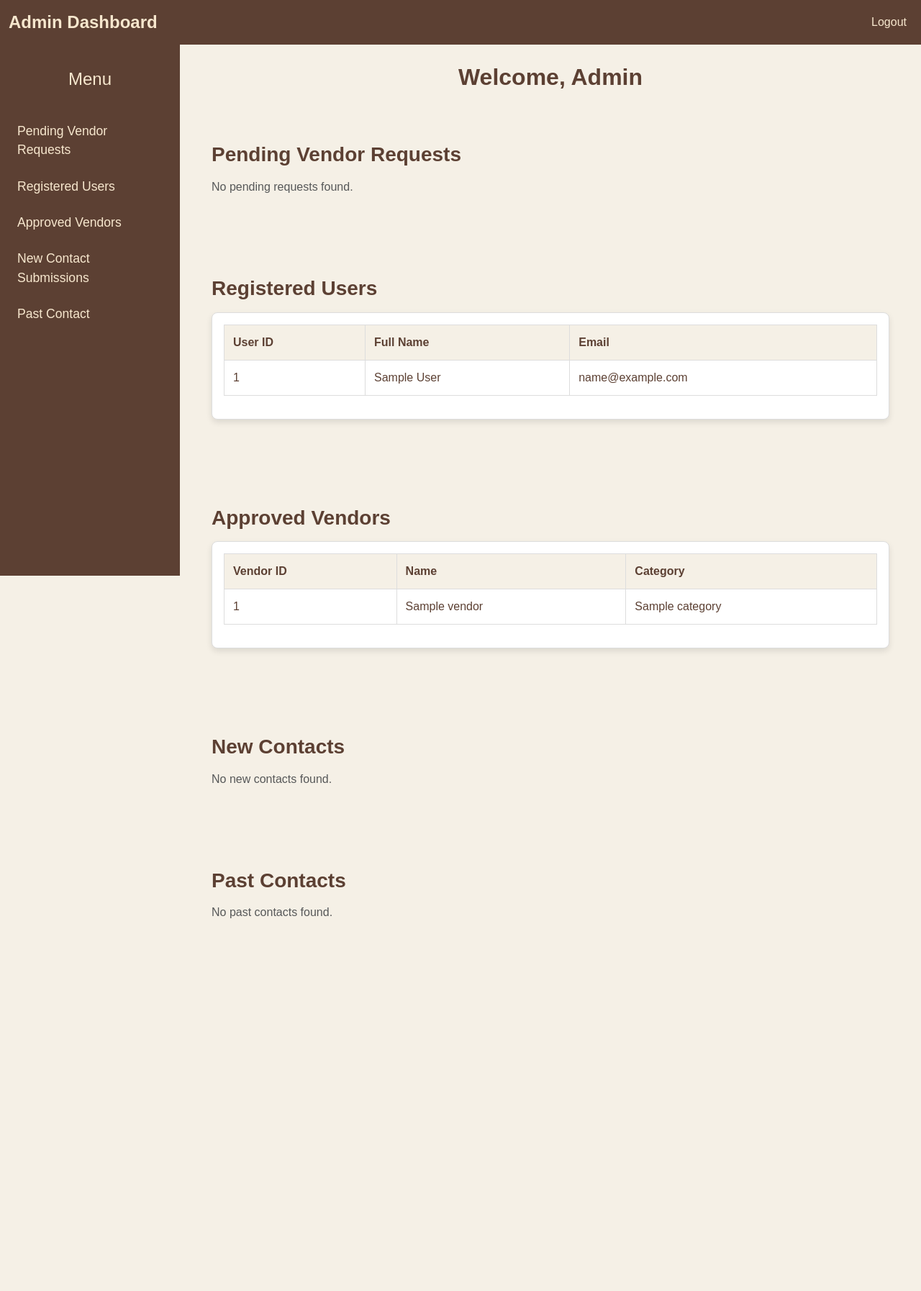
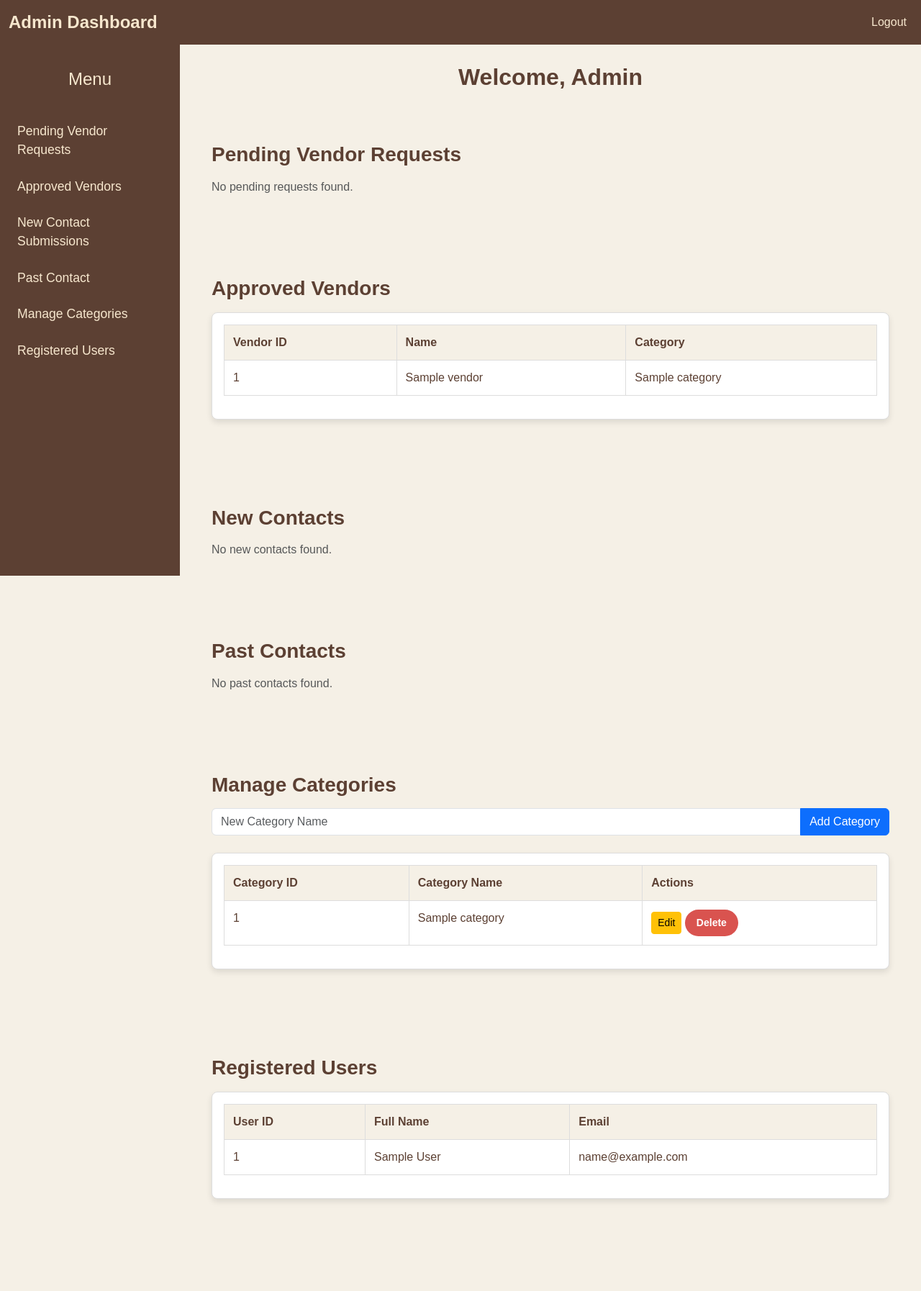
Before and after one commit to manasvi111/Raami, a PHP site: page /admin_dashboard.php in a window 1280 px wide. Shown: the whole page at 72% size. Before the commit the page ends 1276 px from the top, so only its background shows below. Run offline with PHP 8.4, Linux system fonts and the light colour scheme; the visitor is signed in with stand-in values (Sample User, id 1); tables that the repository leaves empty or names only in its code hold one stand-in row (values such as "Sample post").

Commit message:
Add the manage category function in the admin dashboard

```diff
--- a/admin_dashboard.php
+++ b/admin_dashboard.php
@@ -63,10 +63,11 @@ $pastContacts = $conn->query("SELECT * FROM contact_submissions WHERE status = '
 <div class="sidebar">
     <h4 class="text-center mt-4">Menu</h4>
     <a href="#pending-requests">Pending Vendor Requests</a>
-    <a href="#registered-users">Registered Users</a>
     <a href="#approved-vendors">Approved Vendors</a>
     <a href="#new-contacts">New Contact Submissions</a>
     <a href="#past-contacts">Past Contact</a>
+    <a href="#manage-categories">Manage Categories</a>
+    <a href="#registered-users">Registered Users</a>
 </div>
 
 <!-- Main Content -->
@@ -114,33 +115,6 @@ $pastContacts = $conn->query("SELECT * FROM contact_submissions WHERE status = '
             <?php else: ?>
                 <p class="text-muted">No pending requests found.</p>
             <?php endif; ?>
-        </section>
-
-        <!-- Registered Users Section -->
-        <section id="registered-users" class="my-5">
-            <h3>Registered Users</h3>
-            <div class="card">
-                <div class="card-body">
-                    <table class="table table-bordered">
-                        <thead>
-                            <tr>
-                                <th>User ID</th>
-                                <th>Full Name</th>
-                                <th>Email</th>
-                            </tr>
-                        </thead>
-                        <tbody>
-                            <?php while ($user = $registeredUsers->fetch_assoc()): ?>
-                                <tr>
-                                    <td><?php echo $user['id']; ?></td>
-                                    <td><?php echo htmlspecialchars($user['full_name']); ?></td>
-                                    <td><?php echo htmlspecialchars($user['email']); ?></td>
-                                </tr>
-                            <?php endwhile; ?>
-                        </tbody>
-                    </table>
-                </div>
-            </div>
         </section>
 
         <!-- Approved Vendors Section -->
@@ -239,7 +213,85 @@ $pastContacts = $conn->query("SELECT * FROM contact_submissions WHERE status = '
                 <p class="text-muted">No past contacts found.</p>
             <?php endif; ?>
         </section>
+        <!-- Manage Categories Section -->
+        <section id="manage-categories" class="my-5">
+            <h3>Manage Categories</h3>
 
+            <!-- Add New Category Form -->
+            <form action="add_category.php" method="POST" class="mb-4">
+                <div class="input-group">
+                    <input type="text" name="category_name" class="form-control" placeholder="New Category Name" required>
+                    <button class="btn btn-primary" type="submit">Add Category</button>
+                </div>
+            </form>
+
+            <!-- Category List Table -->
+            <div class="card">
+                <div class="card-body">
+                    <table class="table table-bordered">
+                        <thead>
+                            <tr>
+                                <th>Category ID</th>
+                                <th>Category Name</th>
+                                <th>Actions</th>
+                            </tr>
+                        </thead>
+                        <tbody>
+                            <?php
+                            // Fetch categories from the database
+                            $categories = $conn->query("SELECT * FROM vendor_categories");
+                            while ($category = $categories->fetch_assoc()) {
+                                echo "<tr>";
+                                echo "<td>{$category['id']}</td>";
+                                echo "<td>{$category['category_name']}</td>";
+                                echo "<td>";
+                                echo "<a href='edit_category.php?id={$category['id']}' class='btn btn-sm btn-warning'>Edit</a> ";
+                                echo "<a href='delete_category.php?id={$category['id']}' class='btn btn-sm btn-danger'>Delete</a>";
+                                echo "</td>";
+                                echo "</tr>";
+                            }
+                            ?>
+                        </tbody>
+                    </table>
+                    <?php if (isset($_SESSION['success_message'])): ?>
+                    <div class="alert alert-success"><?= $_SESSION['success_message']; ?></div>
+                    <?php unset($_SESSION['success_message']); ?>
+                <?php endif; ?>
+
+                <?php if (isset($_SESSION['error_message'])): ?>
+                    <div class="alert alert-danger"><?= $_SESSION['error_message']; ?></div>
+                    <?php unset($_SESSION['error_message']); ?>
+                <?php endif; ?>
+
+                </div>
+            </div>
+        </section>
+        <!-- Registered Users Section -->
+        <section id="registered-users" class="my-5">
+            <h3>Registered Users</h3>
+            <div class="card">
+                <div class="card-body">
+                    <table class="table table-bordered">
+                        <thead>
+                            <tr>
+                                <th>User ID</th>
+                                <th>Full Name</th>
+                                <th>Email</th>
+                            </tr>
+                        </thead>
+                        <tbody>
+                            <?php while ($user = $registeredUsers->fetch_assoc()): ?>
+                                <tr>
+                                    <td><?php echo $user['id']; ?></td>
+                                    <td><?php echo htmlspecialchars($user['full_name']); ?></td>
+                                    <td><?php echo htmlspecialchars($user['email']); ?></td>
+                                </tr>
+                            <?php endwhile; ?>
+                        </tbody>
+                    </table>
+                </div>
+            </div>
+        </section>
     </div>
 </div>
 
--- a/styles.css
+++ b/styles.css
@@ -573,6 +573,7 @@ header {
 
 /* Mobile responsive adjustments */
 @media (max-width: 768px) {
+
     /*Contact us page*/
     .contact-section {
         padding: 3rem 1.5rem;
```
Also changed, not shown: add_category.php (added, +21 -0 lines), delete_category.php (added, +20 -0 lines), edit_category.php (added, +52 -0 lines).
